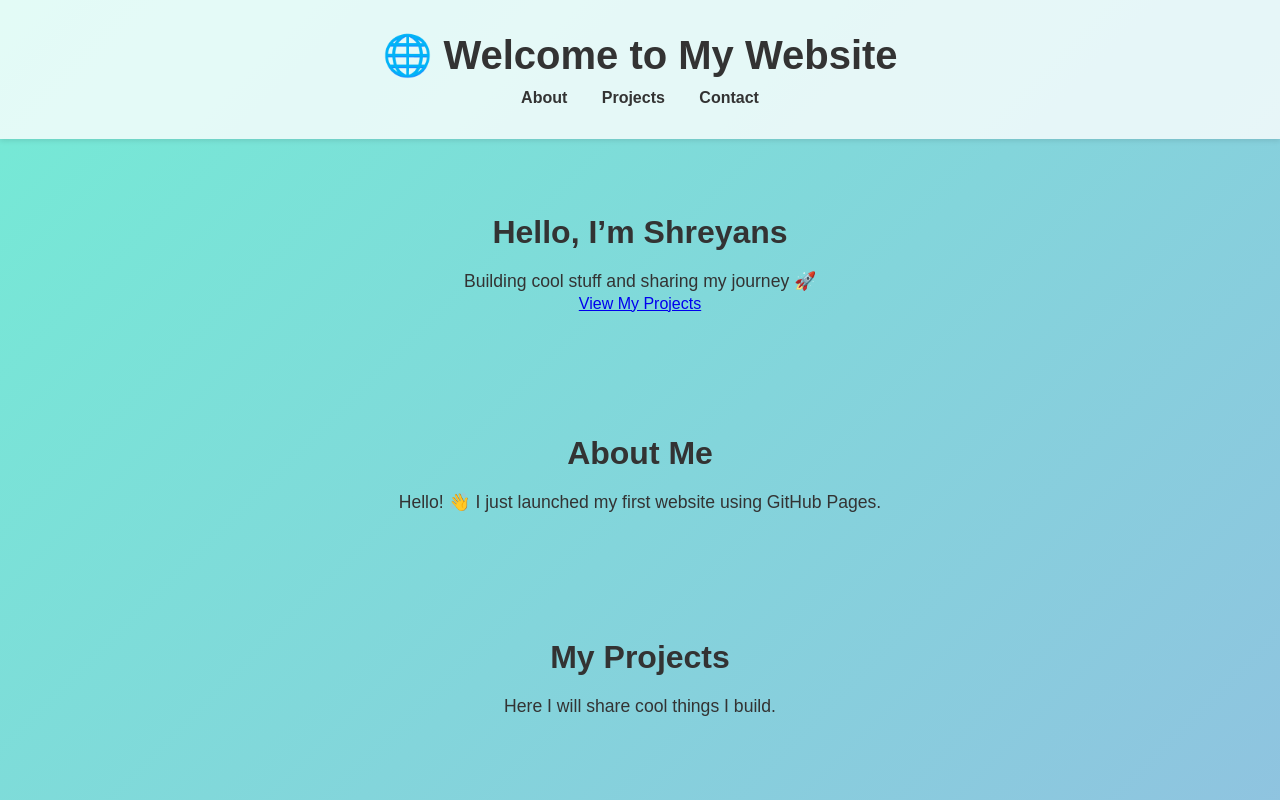
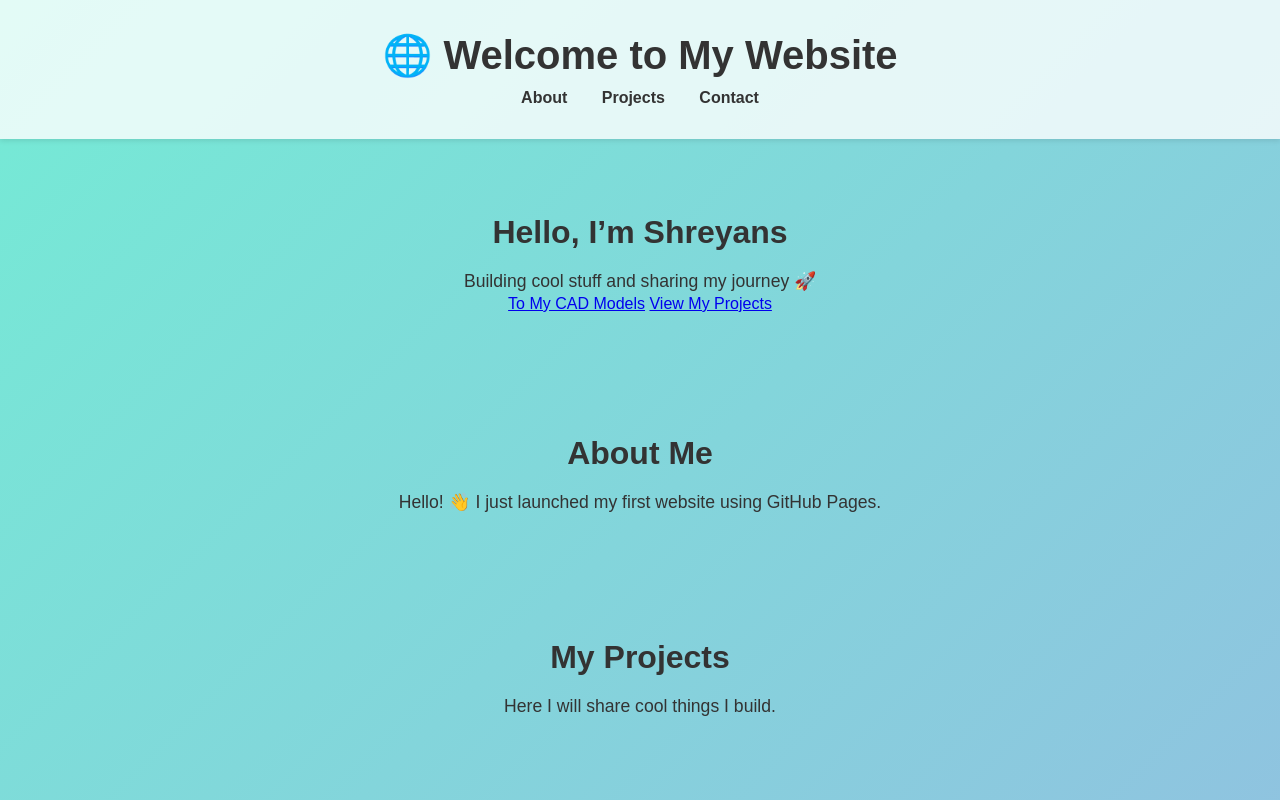
Before and after one commit to ShreyansPNF/ShreyansPNF.github.io, a plain HTML site: page index.html in a window 1280 px wide. Shown: the top 800 px of the page. Drawn offline with Linux system fonts and the light colour scheme.

Commit message:
Add link to CAD models in index.html

```diff
--- a/index.html
+++ b/index.html
@@ -21,6 +21,7 @@
     <div class="hero-content">
       <h2>Hello, I’m Shreyans</h2>
       <p>Building cool stuff and sharing my journey 🚀</p>
+      <a href="CAD.html"> To My CAD Models</a>
       <a href="#projects" class="btn">View My Projects</a>
     </div>
   </section>
```
